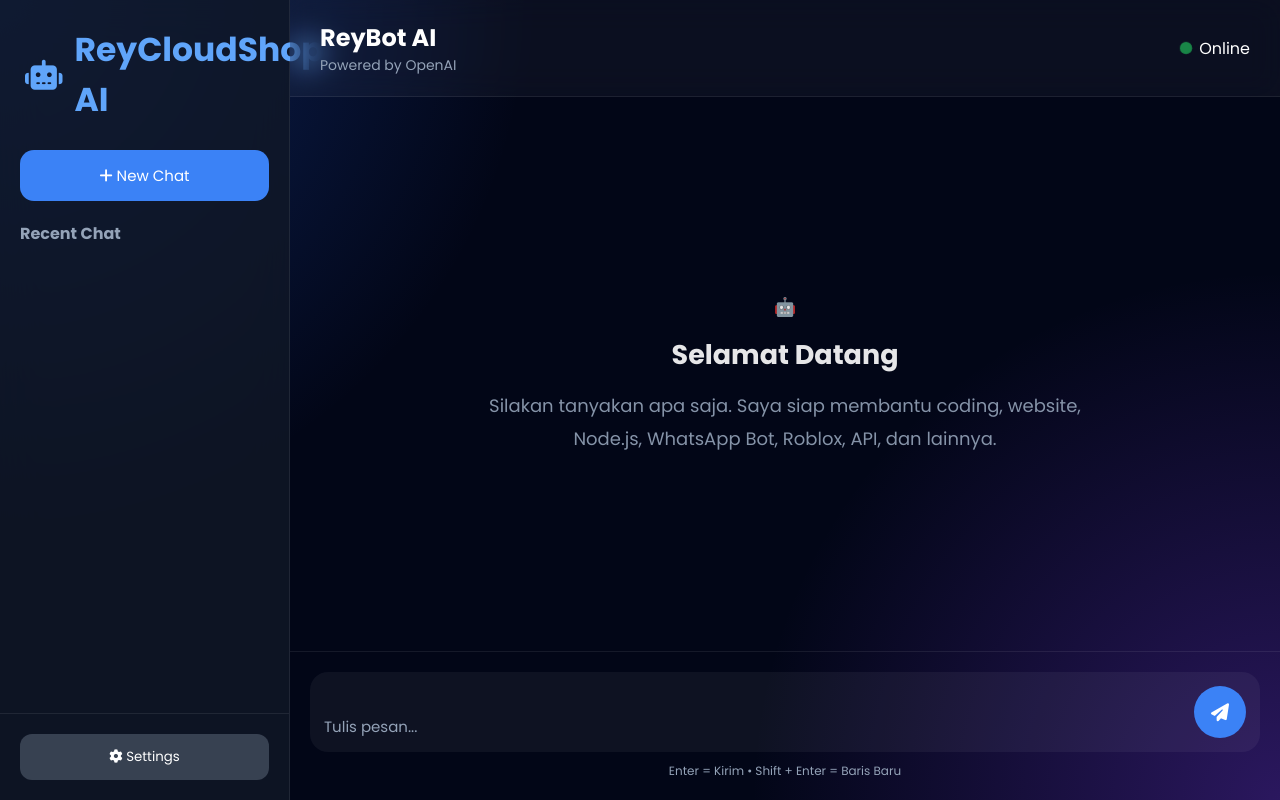
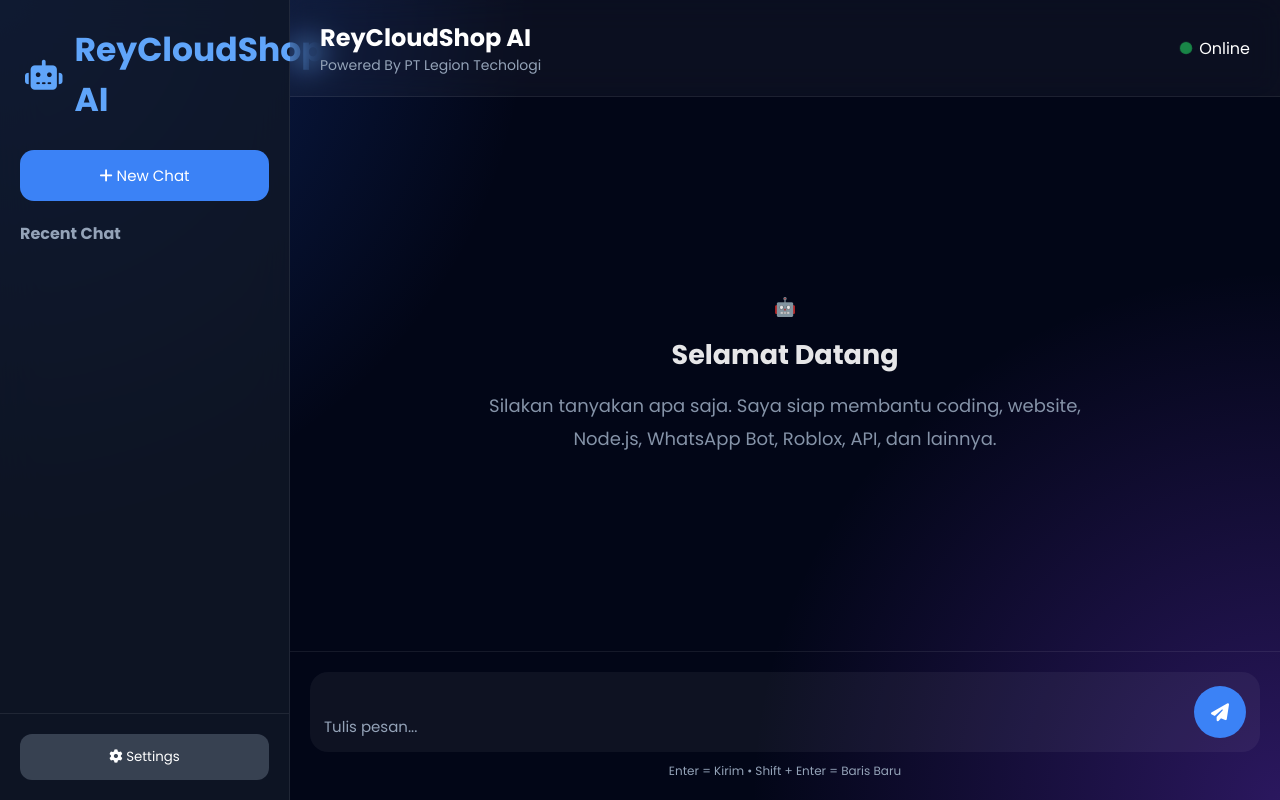
Before and after one commit to reyclouddev-ops/reycloudshop-ai, a website: page public/index.html in a window 1280 px wide. Drawn offline with Linux system fonts and the light colour scheme.

Commit message:
Update index.html

```diff
--- a/public/index.html
+++ b/public/index.html
@@ -76,9 +76,9 @@
 
 <div>
 
-<h2>ReyBot AI</h2>
+<h2>ReyCloudShop AI</h2>
 
-<p>Powered by OpenAI</p>
+<p>Powered By PT Legion Techologi</p>
 
 </div>
 
```
